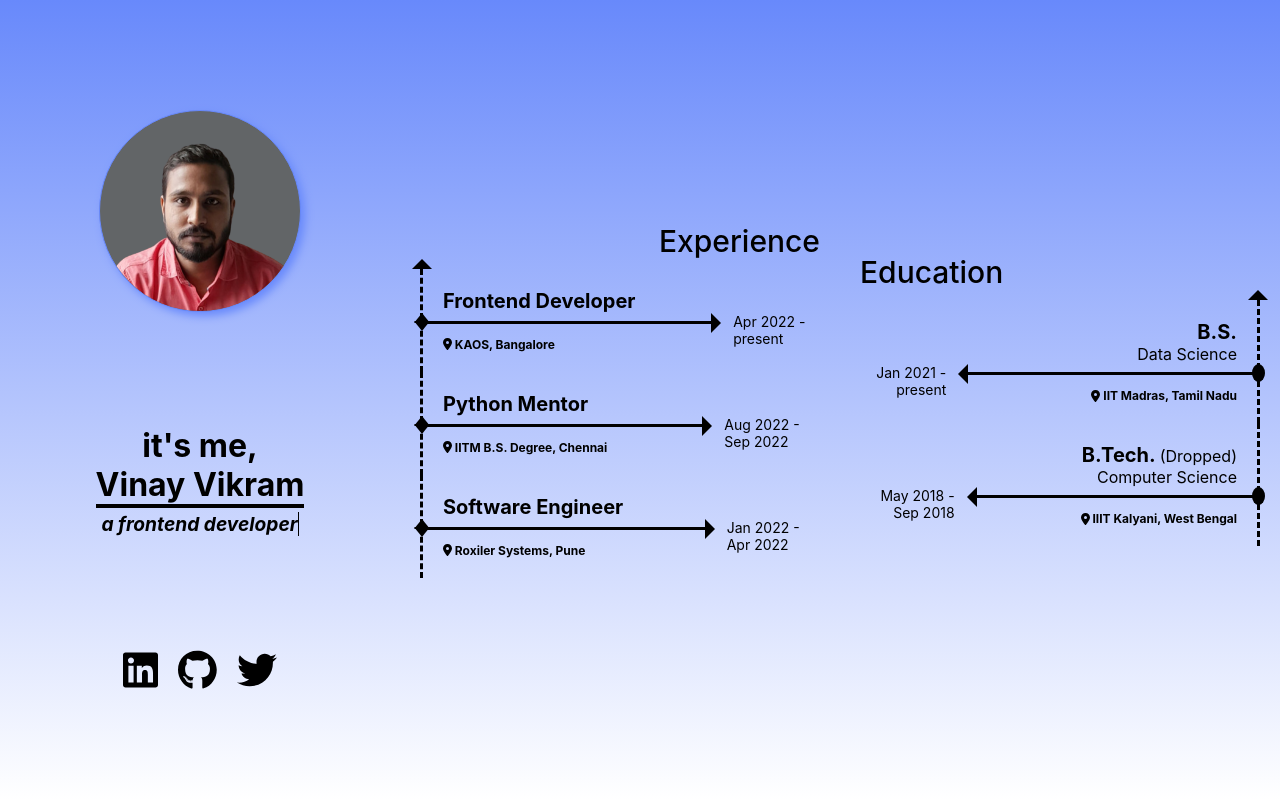
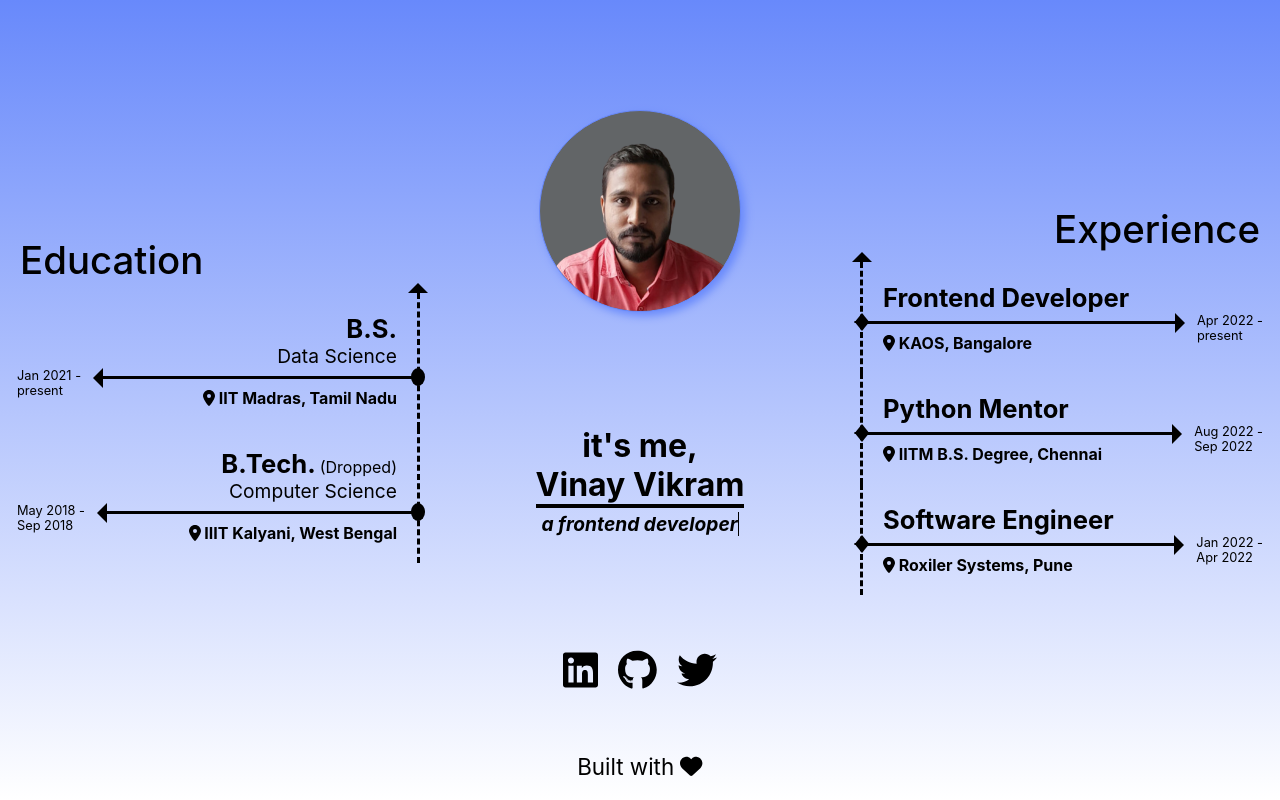
Before and after one commit to vinayvikram/vinayvikram.github.io, a React (Create React App) app: page / in a window 1280 px wide. Built offline with nearby package versions, Linux system fonts and the light colour scheme.

Commit message:
responsive ui and footer

```diff
--- a/src/App.css
+++ b/src/App.css
@@ -2,7 +2,7 @@
   flex: 1;
   background: linear-gradient(#6889FB, #ffffff);
   display: flex;
-  flex-direction: row;
+  flex-direction: column;
   overflow: auto;
 }
 
@@ -82,7 +82,7 @@
 .experience-title {
   width: 100%;
   text-align: right;
-  font-size: 30px;
+  font-size: 2.4em;
   font-weight: 500;
 }
 
@@ -103,7 +103,7 @@
 
 .position {
   margin: 0 20px;
-  font-size: 20px;
+  font-size: 1.6em;
 }
 
 .divider {
@@ -151,11 +151,44 @@
 }
 
 .timeline {
-  font-size: 14px;
+  font-size: 0.8em;
+  display: flex;
+  flex-direction: column;
+  align-items: flex-start;
+}
+
+.timeline > span {
+  white-space: nowrap;
 }
 
 .address {
   margin: 0 20px;
-  font-size: 12px;
+  font-size: 1em;
   margin-top: -10px;
 }
+
+.footer {
+  order: 10;
+  margin: 20px auto;
+  text-align: center;
+  font-size: 1.4em;
+}
+
+@media screen and (min-width: 480px) {
+  .App {
+    flex-direction: row;
+  }
+  .Experience {
+    order: 5;
+  }
+  .Home {
+    order: 4;
+  }
+
+  .footer {
+    position: absolute;
+    bottom:0;
+    width: 100%;
+    text-align: center;
+  }
+}
--- a/src/App.js
+++ b/src/App.js
@@ -1,6 +1,7 @@
 import './App.css';
 import Education from './components/Education';
 import Experience from './components/Experience';
+import Footer from './components/Footer';
 import Home from './components/Home';
 
 function App() {
@@ -9,6 +10,7 @@ function App() {
       <Home />
       <Experience />
       <Education />
+      <Footer />
     </div>
   );
 }
--- a/src/components/Education.js
+++ b/src/components/Education.js
@@ -9,13 +9,15 @@ const Education = () => {
         degree: "B.S.",
         subject: "Data Science",
         address: "IIT Madras, Tamil Nadu",
-        timeline: "Jan 2021 - present",
+        from: "Jan 2021",
+        to: "present",
         note: ""
     }, {
         degree: "B.Tech.",
         subject: "Computer Science",
         address: "IIIT Kalyani, West Bengal",
-        timeline: "May 2018 - Sep 2018",
+        from: "May 2018",
+        to: "Sep 2018",
         note: "Dropped"
     }]
     return (
@@ -34,7 +36,10 @@ const Education = () => {
                     </div>
                     <div className={styles.subject}>{edu.subject}</div>
                     <div class={styles.divider} >
-                        <div className={styles.timeline}>{edu.timeline}</div>
+                        <div className={styles.timeline}>
+                            <span>{edu.from} -</span>
+                            <span>{edu.to}</span>
+                        </div>
                         <div class={styles.pointLeft}></div>
                         <div class={styles.line}></div>
                         <div className={styles.circle}></div>
--- a/src/components/Education.module.css
+++ b/src/components/Education.module.css
@@ -10,7 +10,7 @@
 
   .educationTitle {
     width: 100%;
-    font-size: 30px;
+    font-size: 2.4em;
     font-weight: 500;
   }
 
@@ -40,11 +40,12 @@
 
   .course > h2 {
     margin: 0;
-    font-size: 20px;
+    font-size: 1.6em;
   }
 
   .subject {
     margin: 0 20px;
+    font-size: 1.2em;
   }
   .divider {
     display: flex;
@@ -80,12 +81,20 @@
   }
 
   .timeline {
-    font-size: 14px;
+    font-size: 0.8em;
+    display: flex;
+    flex-direction: column;
+    align-items: flex-start;
   }
+
+  .timeline > span {
+    white-space: nowrap;
+  }
+
 
   .address {
     margin: 0 20px;
     text-align: right;
-    font-size: 12px;
+    font-size: 1em;
     margin-top: -10px;
   }
--- a/src/components/Experience.js
+++ b/src/components/Experience.js
@@ -7,15 +7,18 @@ const Experience = () => {
     const experienceData = [{
         position: "Frontend Developer",
         address: "KAOS, Bangalore",
-        timeline: "Apr 2022 - present"
+        from: "Apr 2022",
+        to: "present",
     }, {
         position: "Python Mentor",
         address: "IITM B.S. Degree, Chennai",
-        timeline: "Aug 2022 - Sep 2022"
+        from: "Aug 2022",
+        to: "Sep 2022"
     }, {
         position: "Software Engineer",
         address: "Roxiler Systems, Pune",
-        timeline: "Jan 2022 - Apr 2022"
+        from: "Jan 2022",
+        to: "Apr 2022"
     }]
     return (
         <div className="Experience">
@@ -32,7 +35,10 @@ const Experience = () => {
                         <div className="diamond"></div>
                         <div class="line"></div>
                         <div class="point-right"></div>
-                        <div className="timeline">{exp.timeline}</div>
+                        <div className="timeline">
+                            <span>{exp.from} - </span>
+                            <span>{exp.to}</span>
+                        </div>
                     </div>
                     <h3 className="address"> <FontAwesomeIcon icon={faLocationDot}  /> {exp.address}</h3>
                 </div>
--- /dev/null
+++ b/src/components/Footer.js
@@ -0,0 +1,13 @@
+import { faHeart } from "@fortawesome/free-solid-svg-icons"
+import { FontAwesomeIcon } from "@fortawesome/react-fontawesome"
+
+const Footer = () => {
+    return (
+        <div className="footer">
+
+            <div> Built with <FontAwesomeIcon icon={faHeart} /> </div>
+        </div>
+    )
+}
+
+export default Footer;
```
